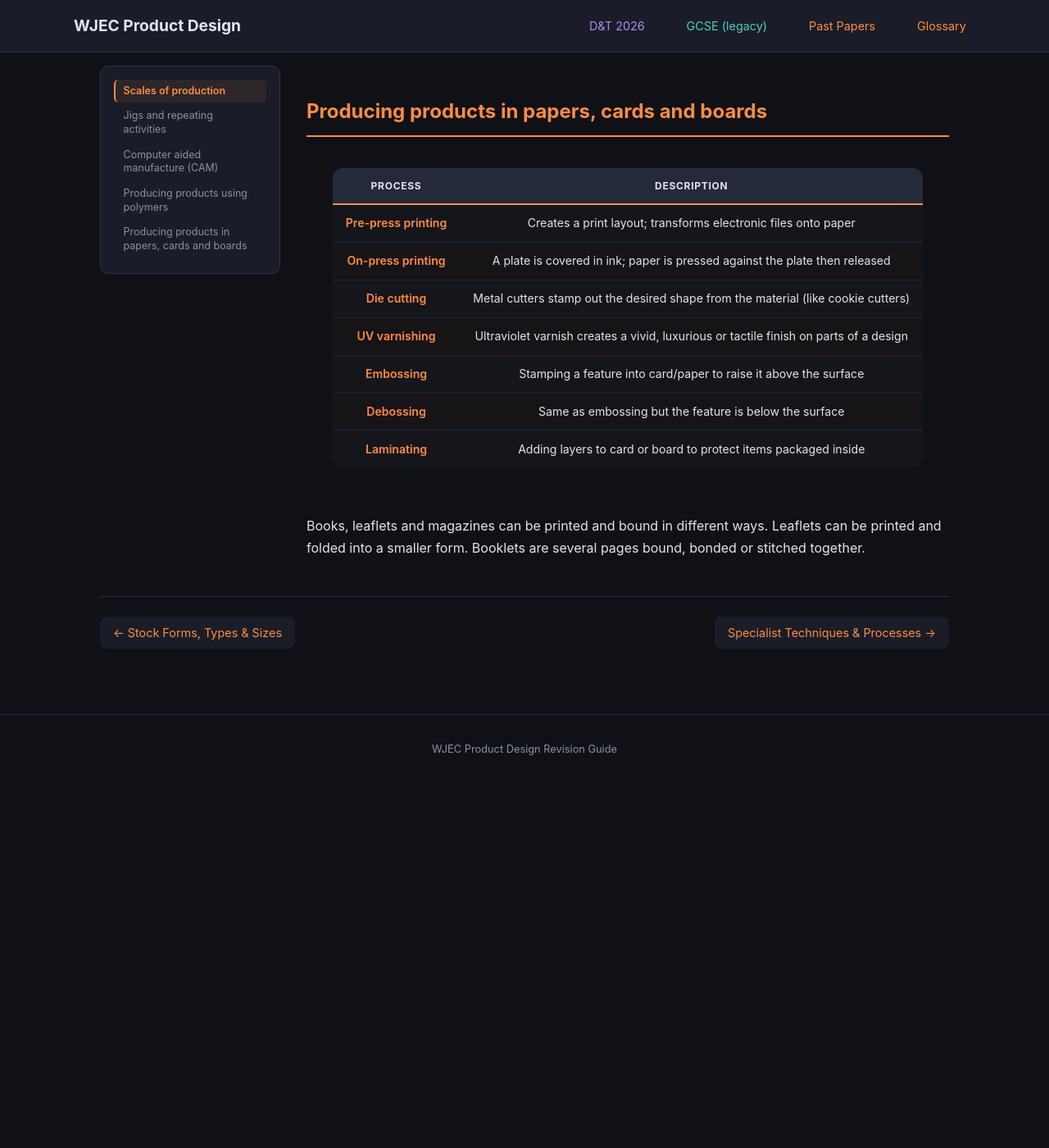
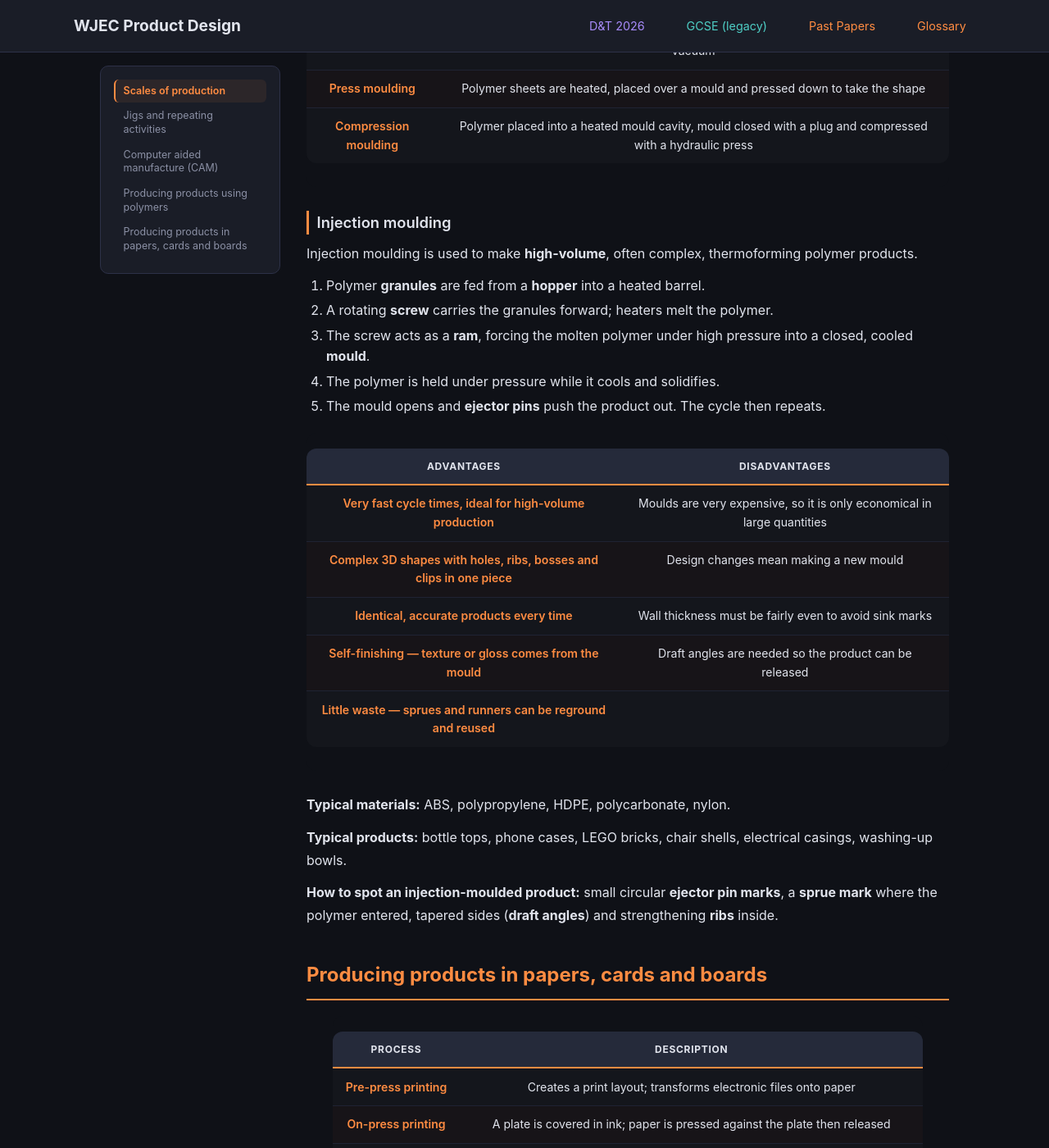
Before and after one commit to jase1979/pd, a Jekyll site: the page built from gcse/unit2/scales-of-production/index.md, in a window 1280 px wide and 1400 px high, scrolled down 2491 px. Shown: the whole window at 82% size. Built offline with Jekyll 4.4.1, drawn with Linux system fonts in a browser that asks for light colours; before the commit the page ends 3448 px from its top, so only the background shows below that; some of the changed text lies outside the part shown.

Commit message:
feat(gcse/scales-of-production): add injection moulding and offset lithography
Co-Authored-By: Claude Opus 5.5 <noreply@anthropic.com>
Claude-Session: https://claude.ai/code/session_01DpfhjA9JZdn9Fs3Y2Cfuwh

```diff
--- a/gcse/unit2/scales-of-production/index.md
+++ b/gcse/unit2/scales-of-production/index.md
@@ -41,6 +41,8 @@ Identical products constantly being produced 24 hours a day, 7 days a week, with
 |---|---|
 | Huge numbers produced identically, efficiently and quickly — saving time, energy and labour | One single fault can stop the entire production process and be very costly |
 
+Products suited to high-volume, continuous production include drinks cans, plastic bottles, bottle caps, screws and fixings, newspapers and food packaging.
+
 ## Jigs and repeating activities
 
 Manufacturers use devices to ensure accuracy and consistency when repeating processes:
@@ -65,10 +67,35 @@ CAM machines are controlled by a computer and offer many benefits:
 
 | Process | Description |
 |---|---|
+| Injection moulding | Molten polymer is forced under high pressure into a closed mould, then ejected once cool — used for high-volume, complex products (see below) |
 | Blow moulding | A soft plastic tube is inflated to fill a cavity — used for forming bottles |
 | Vacuum forming | A sheet of HIPS or acrylic is heated then pulled over a mould by extracting air using a vacuum |
 | Press moulding | Polymer sheets are heated, placed over a mould and pressed down to take the shape |
 | Compression moulding | Polymer placed into a heated mould cavity, mould closed with a plug and compressed with a hydraulic press |
+
+### Injection moulding
+
+Injection moulding is used to make **high-volume**, often complex, thermoforming polymer products.
+
+1. Polymer **granules** are fed from a **hopper** into a heated barrel.
+2. A rotating **screw** carries the granules forward; heaters melt the polymer.
+3. The screw acts as a **ram**, forcing the molten polymer under high pressure into a closed, cooled **mould**.
+4. The polymer is held under pressure while it cools and solidifies.
+5. The mould opens and **ejector pins** push the product out. The cycle then repeats.
+
+| Advantages | Disadvantages |
+|---|---|
+| Very fast cycle times, ideal for high-volume production | Moulds are very expensive, so it is only economical in large quantities |
+| Complex 3D shapes with holes, ribs, bosses and clips in one piece | Design changes mean making a new mould |
+| Identical, accurate products every time | Wall thickness must be fairly even to avoid sink marks |
+| Self-finishing — texture or gloss comes from the mould | Draft angles are needed so the product can be released |
+| Little waste — sprues and runners can be reground and reused | |
+
+**Typical materials:** ABS, polypropylene, HDPE, polycarbonate, nylon.
+
+**Typical products:** bottle tops, phone cases, LEGO bricks, chair shells, electrical casings, washing-up bowls.
+
+**How to spot an injection-moulded product:** small circular **ejector pin marks**, a **sprue mark** where the polymer entered, tapered sides (**draft angles**) and strengthening **ribs** inside.
 
 ## Producing products in papers, cards and boards
 
@@ -83,3 +110,10 @@ CAM machines are controlled by a computer and offer many benefits:
 | Laminating | Adding layers to card or board to protect items packaged inside |
 
 Books, leaflets and magazines can be printed and bound in different ways. Leaflets can be printed and folded into a smaller form. Booklets are several pages bound, bonded or stitched together.
+
+### Offset lithography
+
+**Offset lithography** is the main commercial printing process for high-volume products such as magazines, books, leaflets and packaging. It works because **oil and water do not mix**: the image area on the printing plate attracts oil-based ink, and the non-image area attracts water. The image is transferred ("offset") from the plate to a **rubber blanket** roller, then onto the paper. Colour images are built up from four inks — **CMYK** (cyan, magenta, yellow and key/black).
+
+- **Advantages:** high-quality images, low cost per item for long runs, fast.
+- **Disadvantages:** expensive and slow to set up (plates must be made), so not cost-effective for small quantities. **Digital printing** is used for short runs instead.
```
